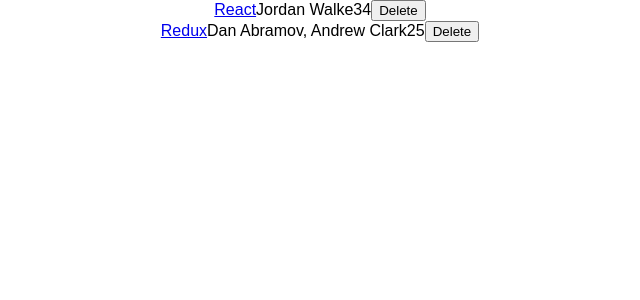
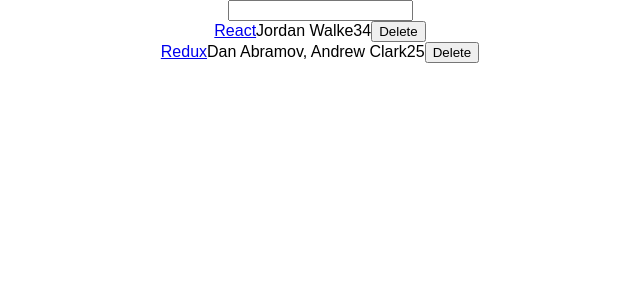
Before and after one commit to Machiner123/hackernews, a React (Create React App) app: page / in a window 1280 px wide. Shown: the top 300 px of the page, without its empty margins (320-960 px from the left). Built offline with nearby package versions, Linux system fonts and the light colour scheme.

Commit message:
Added search input field.
Learned about jsx/react's event handlers, need to look up how component.state works. Page 56.

```diff
--- a/src/App.js
+++ b/src/App.js
@@ -20,6 +20,11 @@
     objectID: 1
   }
 ]
+// Helper funciton passed to filter
+const isSearched = searchTerm => item =>
+    item.title.toLowerCase().includes(searchTerm.toLowerCase())
+
+
 
 class App extends Component {
   constructor(props){
@@ -27,9 +32,16 @@
     // The state is an abstraction that is modified by onDismiss method.
     this.state={
       list,
+      searchTerm: "",
     }
     // This binds event handler to component *instance*
+    this.onChangeSearch = this.onChangeSearch.bind(this)
     this.onDismiss = this.onDismiss.bind(this)
+  }
+
+  // This method puts the value of input in form into this.state
+  onChangeSearch(event){
+    this.setState({searchTerm: event.target.value})
   }
 
   onDismiss(id){
@@ -42,7 +54,14 @@
   render() {
     return (
       <div className="App">
-        {this.state.list.map(item=>
+        <form>
+        {/*THe function passed to onChange is defined in the component*/}
+          <input
+            type="text"
+            onChange={this.onChangeSearch}
+          />
+        </form>
+        {this.state.list.filter(isSearched(this.state.searchTerm)).map(item=>
 
           <div key={item.objectID}>
             <span>
@@ -52,8 +71,11 @@
             <span>{item.num_comments}</span>
             <span>{item.points}</span>
             <span>
+            {/* Remember this is basically a for loop, 'for item in..'
+             We require there to be a function in the handler, because
+             otherwise the expression would execute when browser loads page*/}
               <button
-                onClick={()=> this.onDismiss(item.objectID)}
+                onClick={()=> console.log(this)}
                 type="button"
               > Delete
               </button>
```
